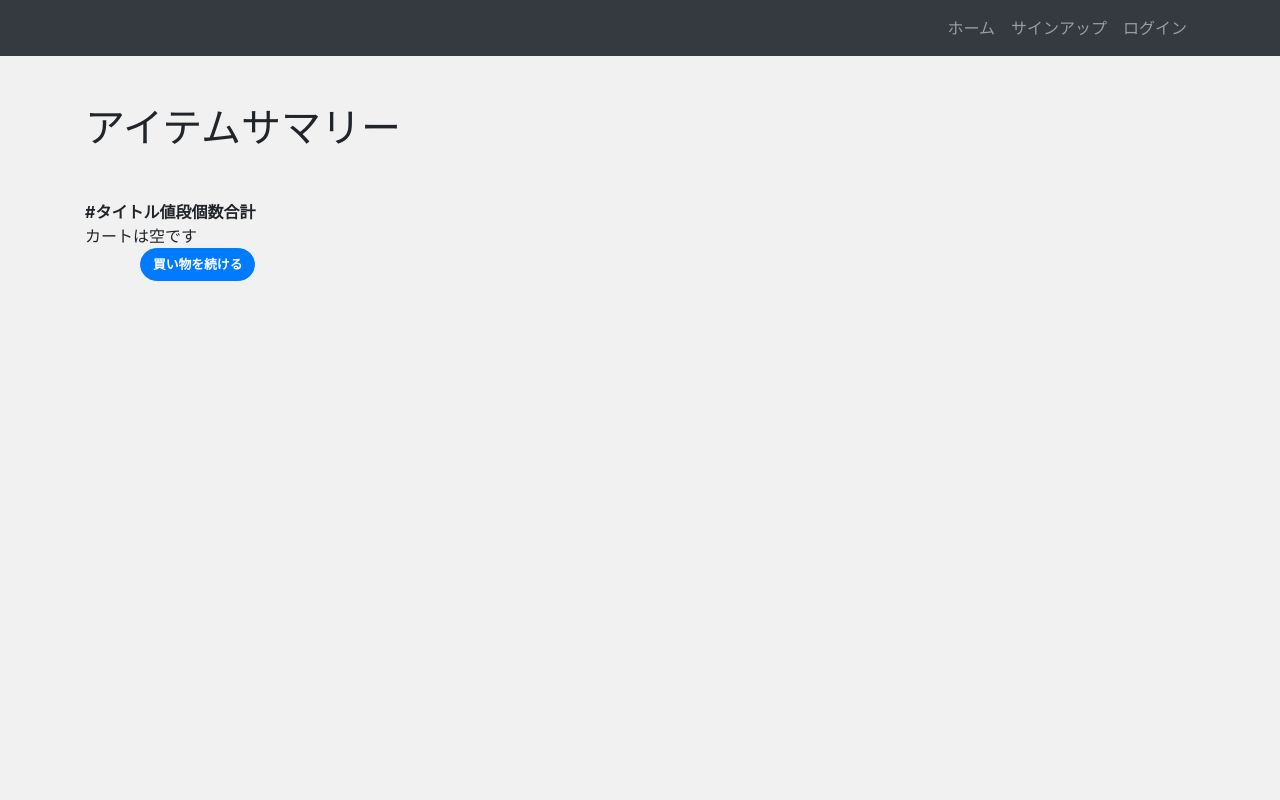
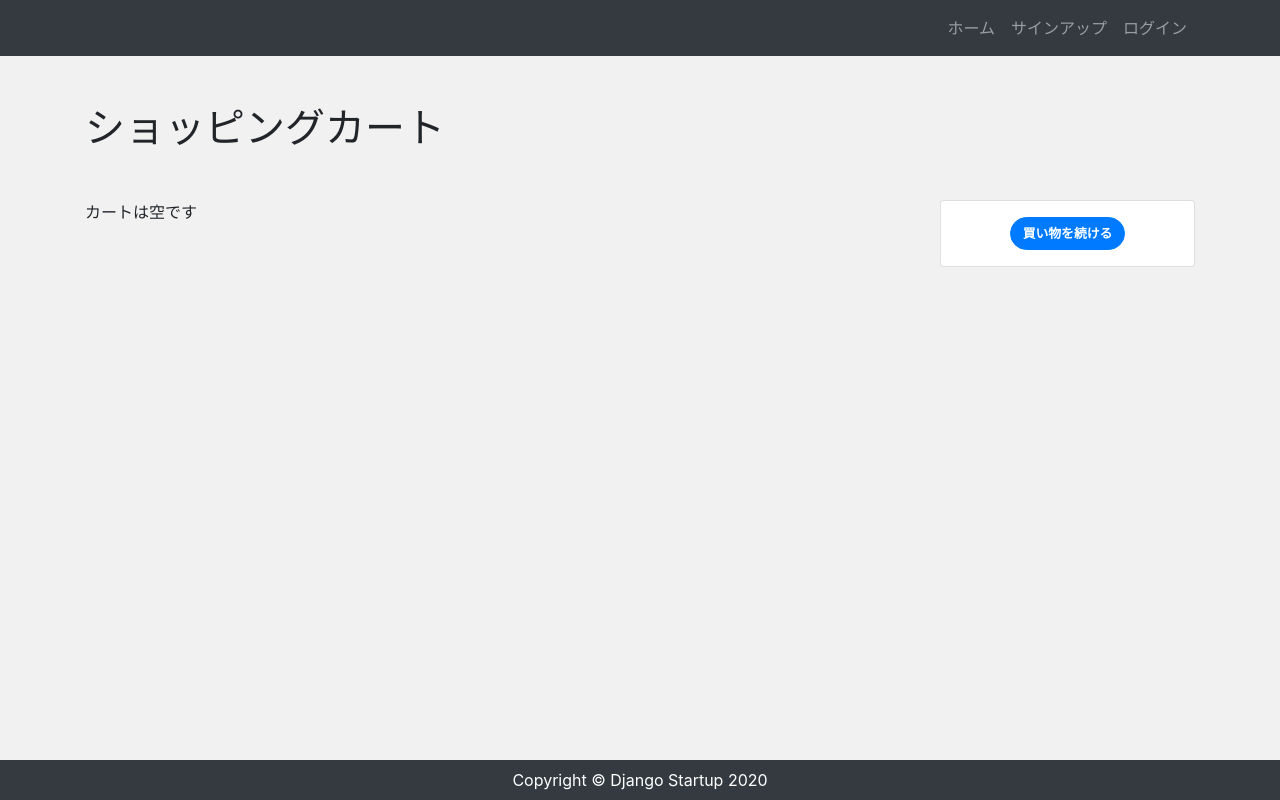
Before and after one commit to haruyasu/django-ecommerce, a Django app: template app/templates/app/order_summary.html in a window 1280 px wide. Run offline with Django 3.2, Linux system fonts and the light colour scheme; the template is opened without the code that fills it, so the values that code supplies are empty; parts of the project's set-up code (start-up, migrations or seed data) failed here and were passed over; some libraries are stand-ins or nearby versions.

Commit message:
:rocket: ショッピングカート実装

```diff
--- a/app/static/css/style.css
+++ b/app/static/css/style.css
@@ -55,7 +55,6 @@ table {
     font-size: 80%;
     border-radius: 5rem;
     font-weight: bold;
-    transition: all 0.2s;
 }
 
 .profile_table {
@@ -90,6 +89,38 @@ table {
     box-shadow: none;
 }
 
+/* base */
+body {
+    display: flex;
+    flex-flow: column;
+    min-height: 100vh;
+}
+
+main {
+    flex: 1;
+}
+
+
+/* home */
+.itemlist img {
+    height: 150px;
+    object-fit: contain;
+}
+
+/* product */
+.product img {
+    height: 350px;
+    object-fit: contain;
+}
+
+/* order */
+.order img {
+    height: 100px;
+    object-fit: contain;
+}
+
+
+/* stripe */
 .StripeElement {
     background-color: white;
     height: 40px;
--- a/app/templates/app/base.html
+++ b/app/templates/app/base.html
@@ -42,8 +42,8 @@
         </div>
     </nav>
 
+    <main>
         <div class="container">
-
             {% if messages %}
                 {% for message in messages %}
                     {{ message }}
@@ -54,6 +54,11 @@
             {% block content %}
             {% endblock %}
         </div>
+    </main>
+
+    <footer class="py-2 bg-dark">
+        <p class="m-0 text-center text-white">Copyright &copy; Django Startup 2020</p>
+    </footer>
 
     {% block extra_js %}
     {% endblock %}
--- a/app/templates/app/order_summary.html
+++ b/app/templates/app/order_summary.html
@@ -3,62 +3,51 @@
 {% block content %}
 
 <div class="my-5">
-    <h1>アイテムサマリー</h1>
+    <h1>ショッピングカート</h1>
 </div>
 
-<table>
-    <thead>
-        <tr>
-            <th scope="col">#</th>
-            <th scope="col">タイトル</th>
-            <th scope="col">値段</th>
-            <th scope="col">個数</th>
-            <th scope="col">合計</th>
-        </tr>
-    </thead>
-    <tbody>
+<div class="row order">
+    <div class="col-md-9 mb-5">
         {% for order_item in object.items.all %}
-        <tr>
-            <th scope="row">{{ forloop.counter }}</td>
-            <td>{{ order_item.item.title }}</td>
-            <td>{{ order_item.item.price }}</td>
-            <td>
-                <a href="{% url 'remove-single-item-from-cart' order_item.item.slug %}"><span class="mr-2">-</span></a>
-                {{ order_item.quantity }}
-                <a href="{% url 'add-to-cart' order_item.item.slug %}"><span class="ml-2">+</span></a>
-            </td>
-            <td>
-                {{ order_item.get_total_item_price }}円
+        <hr>
+        <div class="row">
+            <div class="col-md-3 text-center">
+                <img src="/{{ order_item.item.image.url }}" class="img-fluid" alt="">
+            </div>
+            <div class="col-md-6">
+                <h5>{{ order_item.item.title }}</h5>
+                <p class="mb-1">
+                    数量：
+                    <a href="{% url 'remove-single-item-from-cart' order_item.item.slug %}"><span class="mr-2">-</span></a>
+                    {{ order_item.quantity }}
+                    <a href="{% url 'add-to-cart' order_item.item.slug %}"><span class="ml-2">+</span></a>
+                </p>
                 <a href="{% url 'remove-from-cart' order_item.item.slug %}">
-                    <span class="float-right">ゴミ箱</span>
+                    <p>削除</p>
                 </a>
-            </td>
-        </tr>
+            </div>
+            <div class="col-md-3 text-right">
+                <p>価格：<span class="text-danger font-weight-bold">{{ order_item.get_total_item_price }}円</span></p>
+            </div>
+        </div>
         {% empty %}
-        <tr>
-            <td colspan="5">カートは空です</td>
-        </tr>
-        <tr>
-            <td colspan="5">
-                <a class="btn btn-primary float-right" href="/">買い物を続ける</a>
-            </td>
-        </tr>
+        <p class="mb-3">カートは空です</p>
+        {% endfor %}
+    </div>
 
-        {% endfor %}
-        {% if object.get_total %}
-        <tr>
-            <td colspan="4">注文合計</td>
-            <td>{{ object.get_total }}</td>
-        </tr>
-        <tr>
-            <td colspan="5">
-                <a class="btn btn-warning float-right ml-2" href="{% url 'checkout' %}">注文する</a>
-                <a class="btn btn-primary float-right" href="/">買い物を続ける</a>
-            </td>
-        </tr>
-        {% endif %}
-
-    </tbody>
-</table>
+    <div class="col-md-3">
+        <div class="card">
+            <div class="card-body text-center px-2 py-3">
+                {% if object.get_total %}
+                    <p>小計：<span class="font-weight-bold">{{ object.get_total }}</span>円</p>
+                    <div class="mb-3">
+                        <a class="btn btn-warning" href="{% url 'checkout' %}">注文する</a>
+                    </div>
+                {% endif %}
+                <a class="btn btn-primary" href="/">買い物を続ける</a>
+            </div>
+        </div>
+    </div>
+</div>
 
 {% endblock %}
--- a/mysite/settings.py
+++ b/mysite/settings.py
@@ -141,5 +141,5 @@ LOGIN_REDIRECT_URL = '/'
 ACCOUNT_LOGOUT_REDIRECT_URL = '/'
 ACCOUNT_EMAIL_VERIFICATION = 'none'
 
-STRIPE_TEST_KEY = 'pk_test_0Lcoq8ulQLpNxHMEiIMDeqvy00BP8yheFf'
+# 環境変数にする
 STRIPE_SECRET_KEY = 'sk_test_uPJFtSqsDKF0ldaxjDOCwMPT00JYrduV73'
```
Also changed, not shown: app/models.py (+3 -23 lines), app/templates/app/home.html (+20 -14 lines), app/templates/app/product.html (+15 -14 lines), app/views.py (+2 -9 lines), app/migrations/0002_auto_20200513_1501.py (added). Lines whose indentation alone changed are shown as unchanged.
